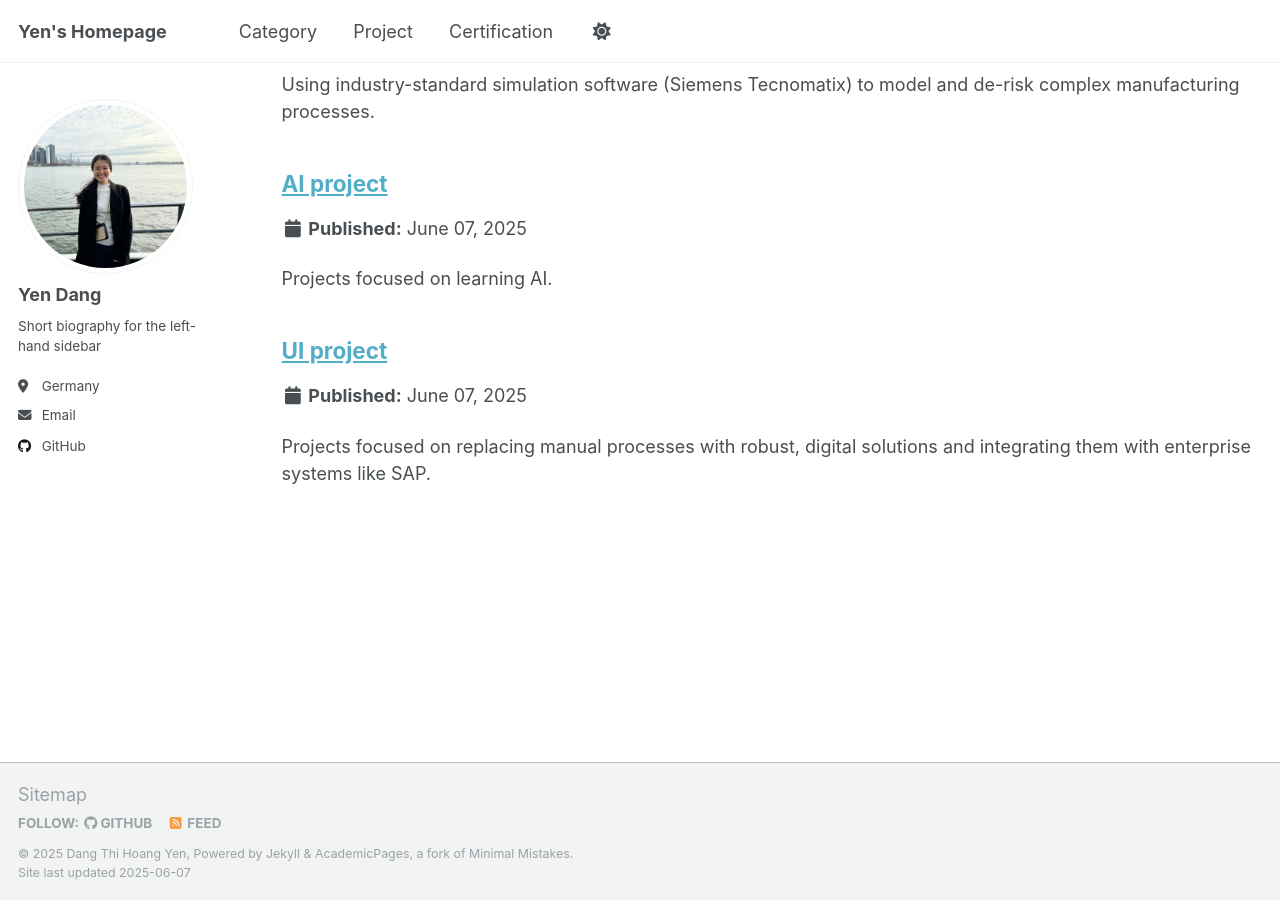
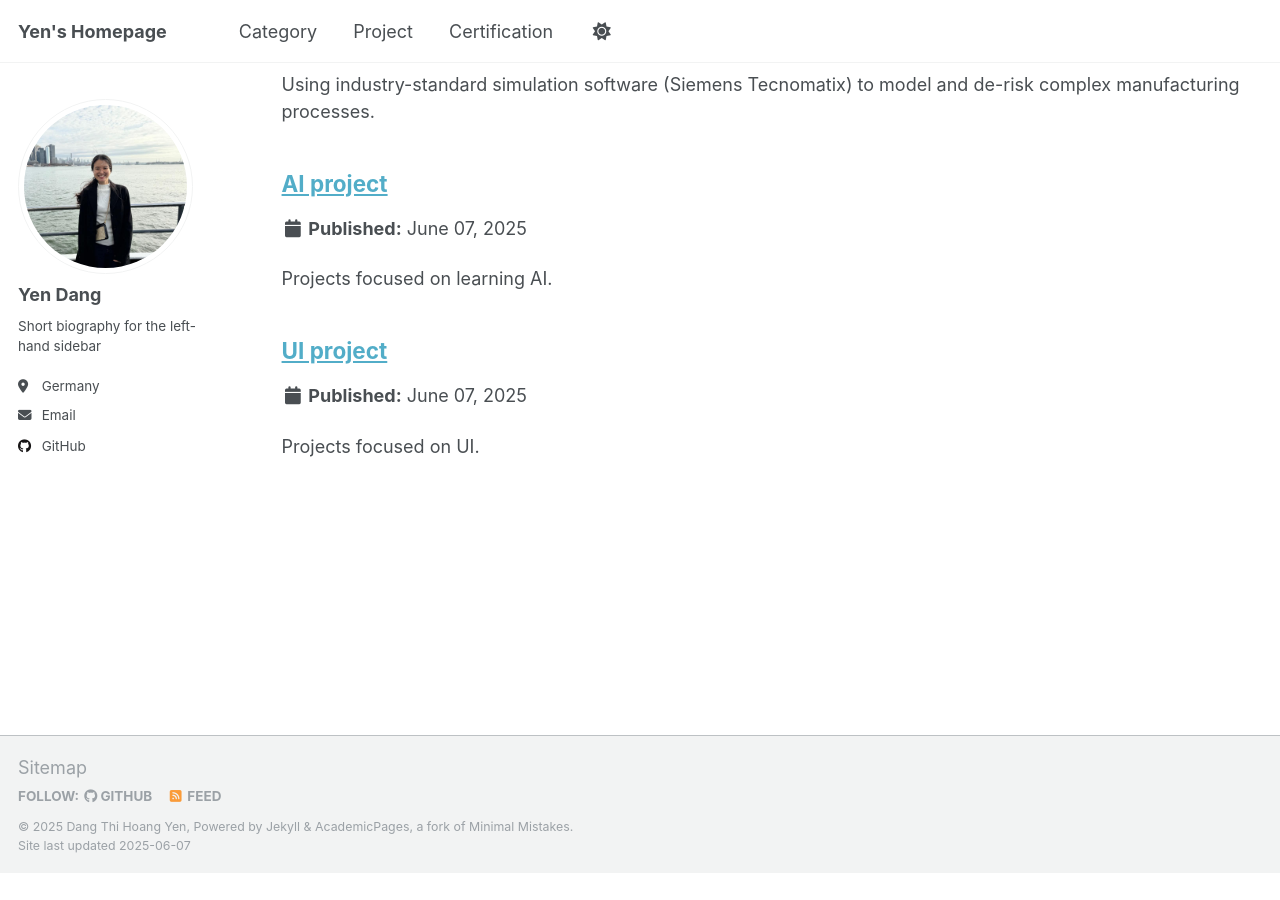
Before and after one commit to yen010390/yen010390.github.io, a Jekyll site: the page built from _pages/project.md, in a window 1280 px wide and 900 px high, scrolled down 1946 px. Built offline with Jekyll 4.4.1, drawn with Linux system fonts in a browser that asks for light colours; after the commit the page ends 2819 px from its top, so only the background shows below that.

Commit message:
Update c05-UI.md

```diff
--- a/_project/c05-UI.md
+++ b/_project/c05-UI.md
@@ -1,6 +1,6 @@
 ---
 title: "UI project"
-excerpt: "Projects focused on replacing manual processes with robust, digital solutions and integrating them with enterprise systems like SAP."
+excerpt: "Projects focused on UI."
 collection: project
 category: "Category 5: Others"
 ---
```
